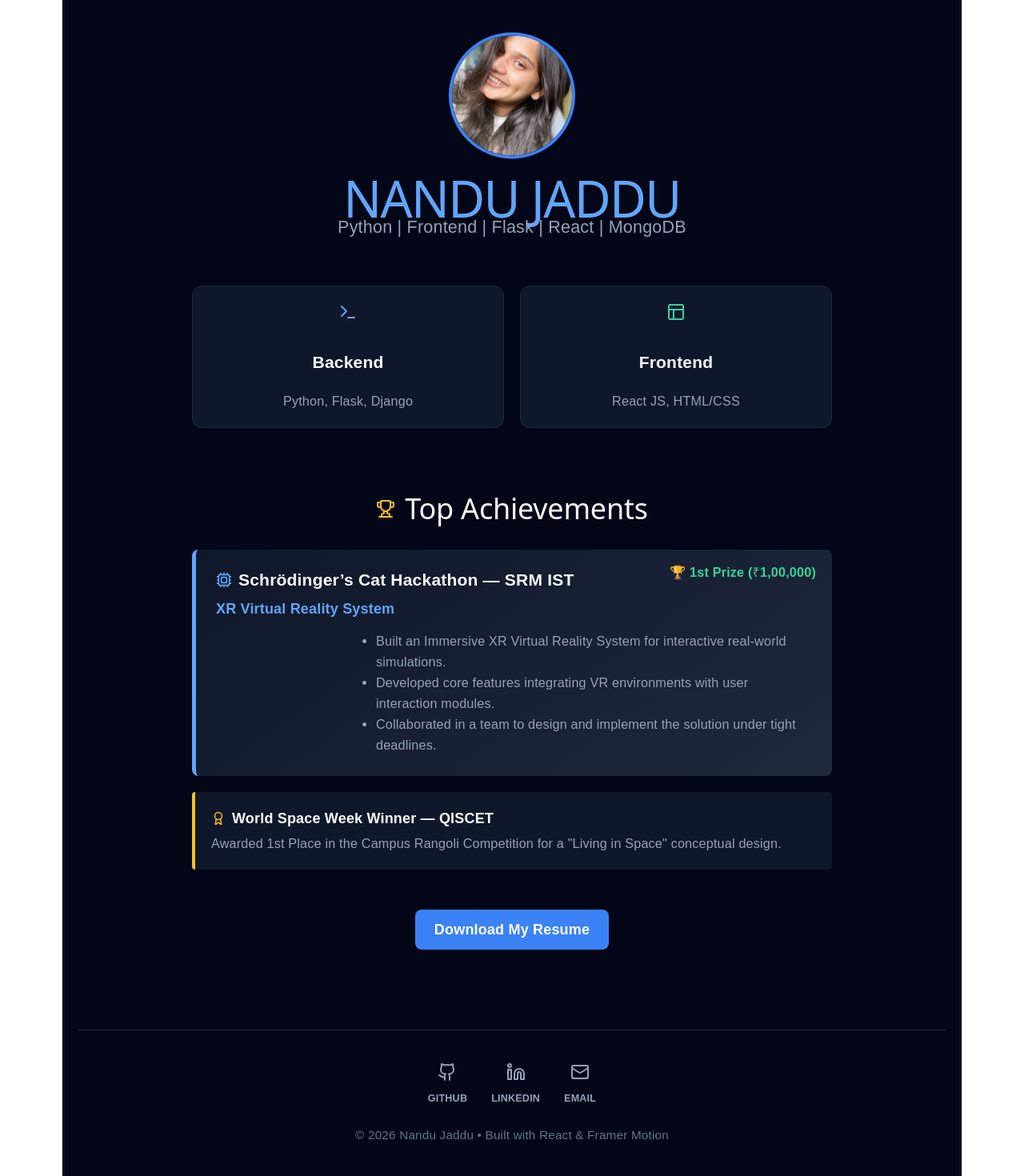
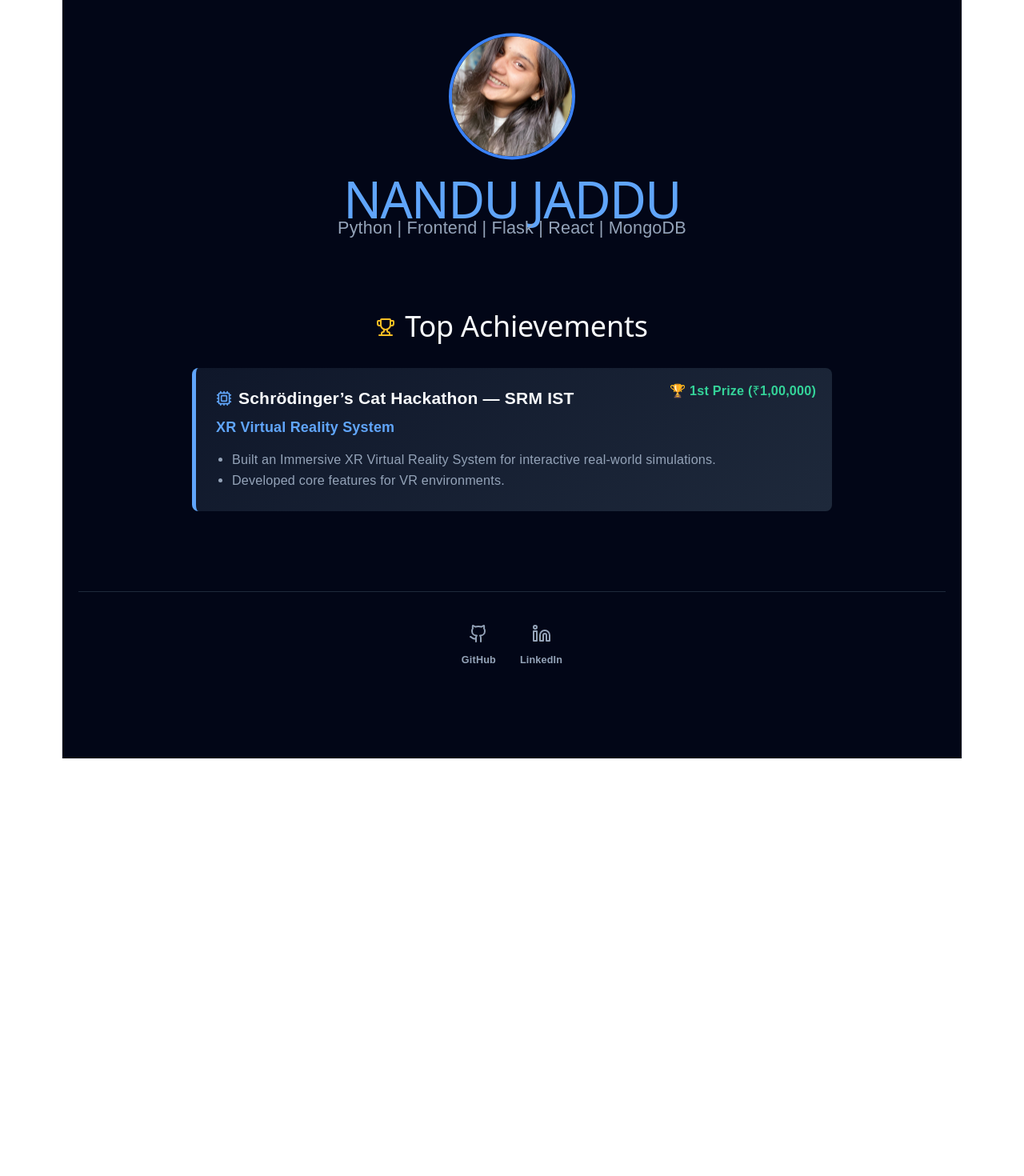
Before and after one commit to NANDU-15/my-portfolio, a React (Vite) app: page / in a window 1280 px wide. Shown: the top 1470 px of the page at 80% size. After the commit the page ends 948 px from the top, so only its background shows below. Built offline with nearby package versions, Linux system fonts and the light colour scheme.

Commit message:
again new clean

```diff
--- a/src/App.jsx
+++ b/src/App.jsx
@@ -6,7 +6,6 @@ export default function App() {
   return (
     <div style={{ backgroundColor: "#020617", color: "#f8fafc", minHeight: "100vh", fontFamily: "sans-serif", textAlign: "center", padding: "50px 20px" }}>
 
-      {/* Responsive Styles for Mobile */}
       <style>{`
         .responsive-title { font-size: 3.5rem; margin: 10px 0; color: #60a5fa; }
         .section-title { font-size: 2rem; margin-bottom: 30px; color: #f8fafc; display: flex; align-items: center; justify-content: center; gap: 12px; }
@@ -19,7 +18,6 @@ export default function App() {
         }
       `}</style>
 
-      {/* Hero Section */}
       <motion.div
         animate={{ y: [0, -10, 0] }}
         transition={{ duration: 4, repeat: Infinity, ease: "easeInOut" }}
@@ -33,27 +31,10 @@ export default function App() {
         <p style={{ fontSize: "1.2rem", color: "#94a3b8" }}>Python | Frontend | Flask | React | MongoDB</p>
       </motion.div>
 
-      {/* Skills Grid */}
-      <div style={{ marginTop: "50px", display: "grid", gridTemplateColumns: "repeat(auto-fit, minmax(200px, 1fr))", gap: "20px", maxWidth: "800px", margin: "50px auto" }}>
-        <div style={{ padding: "20px", border: "1px solid #1e293b", borderRadius: "12px", background: "#0f172a" }}>
-          <Terminal color="#60a5fa" style={{ marginBottom: "10px" }} />
-          <h3>Backend</h3>
-          <p style={{ fontSize: "0.9rem", color: "#94a3b8" }}>Python, Flask, Django</p>
-        </div>
-        <div style={{ padding: "20px", border: "1px solid #1e293b", borderRadius: "12px", background: "#0f172a" }}>
-          <Layout color="#34d399" style={{ marginBottom: "10px" }} />
-          <h3>Frontend</h3>
-          <p style={{ fontSize: "0.9rem", color: "#94a3b8" }}>React JS, HTML/CSS</p>
-        </div>
-      </div>
-
-      {/* Achievements Section */}
       <div style={{ marginTop: "80px", maxWidth: "800px", margin: "80px auto 0", textAlign: "left" }}>
         <h2 className="section-title"><Trophy color="#fbbf24" /> Top Achievements</h2>
 
         <div style={{ display: "grid", gap: "20px" }}>
-
-          {/* Featured: Schrödinger’s Cat Hackathon */}
           <motion.div
             whileHover={{ scale: 1.01 }}
             style={{ padding: "25px", background: "linear-gradient(145deg, #0f172a, #1e293b)", borderLeft: "5px solid #60a5fa", borderRadius: "8px", position: "relative" }}
@@ -65,43 +46,19 @@ export default function App() {
               <Cpu size={20} color="#60a5fa" /> Schrödinger’s Cat Hackathon — SRM IST
             </h3>
             <p style={{ margin: "0 0 15px 0", fontSize: "1rem", color: "#60a5fa", fontWeight: "600" }}>XR Virtual Reality System</p>
-            <ul style={{ margin: 0, paddingLeft: "200px", color: "#94a3b8", fontSize: "0.9rem", lineHeight: "1.6" }}>
+            <ul style={{ margin: 0, paddingLeft: "20px", color: "#94a3b8", fontSize: "0.9rem", lineHeight: "1.6" }}>
               <li>Built an Immersive XR Virtual Reality System for interactive real-world simulations.</li>
-              <li>Developed core features integrating VR environments with user interaction modules.</li>
-              <li>Collaborated in a team to design and implement the solution under tight deadlines.</li>
+              <li>Developed core features for VR environments.</li>
             </ul>
           </motion.div>
-
-          {/* World Space Week */}
-          <div style={{ padding: "20px", background: "#0f172a", borderLeft: "4px solid #fbbf24", borderRadius: "4px" }}>
-            <h4 style={{ margin: "0 0 5px 0", color: "#f8fafc", display: "flex", alignItems: "center", gap: "8px" }}>
-              <Award size={18} color="#fbbf24" /> World Space Week Winner — QISCET
-            </h4>
-            <p style={{ margin: 0, fontSize: "0.9rem", color: "#94a3b8" }}>
-              Awarded 1st Place in the Campus Rangoli Competition for a "Living in Space" conceptual design.
-            </p>
-          </div>
         </div>
       </div>
 
-      {/* Resume Button */}
-      <a
-        href="/my-resume.pdf"
-        style={{ display: "inline-block", marginTop: "50px", padding: "12px 24px", backgroundColor: "#3b82f6", color: "white", borderRadius: "8px", textDecoration: "none", fontWeight: "bold" }}
-      >
-        Download My Resume
-      </a>
-
-      {/* Footer Section */}
       <footer style={{ marginTop: "100px", padding: "40px 0", borderTop: "1px solid #1e293b" }}>
         <div className="social-container">
           <SocialLink href="https://github.com/NANDU-15" icon={<Github size={24} />} label="GitHub" />
           <SocialLink href="https://linkedin.com/in/jaddu-naganandini-329020275" icon={<Linkedin size={24} />} label="LinkedIn" />
-          <SocialLink href="mailto:your-email@example.com" icon={<Mail size={24} />} label="Email" />
         </div>
-        <p style={{ color: "#64748b", fontSize: "0.85rem" }}>
-          © 2026 Nandu Jaddu • Built with React & Framer Motion
-        </p>
       </footer>
     </div>
   );
@@ -113,11 +70,10 @@ function SocialLink({ href, icon, label }) {
       href={href}
       target="_blank"
       rel="noopener noreferrer"
-      whileHover={{ y: -5, color: "#3b82f6" }}
-      style={{ color: "#94a3b8", textDecoration: "none", display: "flex", flexDirection: "column", alignItems: "center", gap: "8px", transition: "color 0.2s" }}
+      style={{ color: "#94a3b8", textDecoration: "none", display: "flex", flexDirection: "column", alignItems: "center", gap: "8px" }}
     >
       {icon}
-      <span style={{ fontSize: "0.7rem", fontWeight: "bold", textTransform: "uppercase" }}>{label}</span>
+      <span style={{ fontSize: "0.7rem", fontWeight: "bold" }}>{label}</span>
     </motion.a>
   );
 }
```
